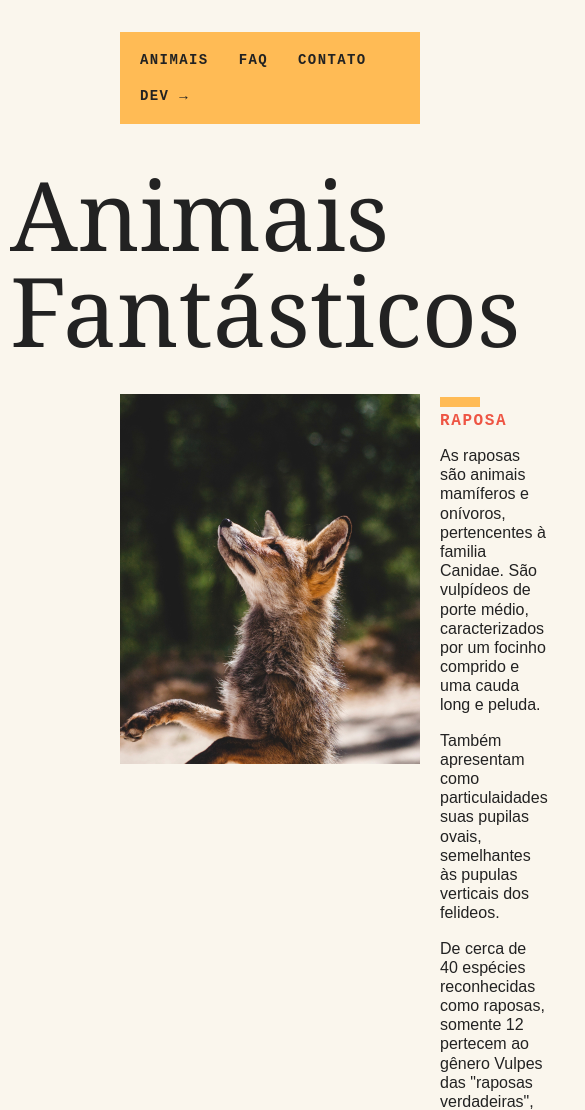
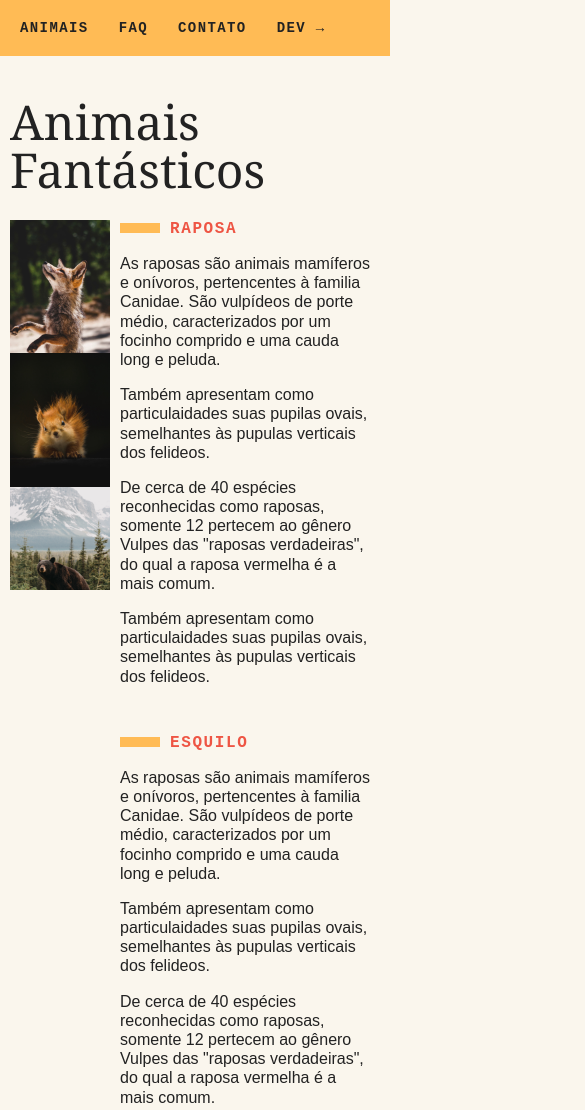
Before and after one commit to TbrunoK/animais-fantasticos, a plain HTML site: page index.html in a window 390 px wide. Shown: the top 1110 px of the page, 585 px wide, since content can reach past the window. Drawn offline with Linux system fonts and the light colour scheme; a script that the page names is missing; a web font is replaced by a local one.

Commit message:
Responsivo

```diff
--- a/css/style.css
+++ b/css/style.css
@@ -198,3 +198,42 @@ body {
   font-family: "ibm plex mono", monospace;
   font-weight: bold;
 }
+
+@media (max-width: 700px) {
+  body {
+    grid-template-columns: 1fr;
+  }
+
+  .menu,
+  .grid-section,
+  .copy {
+    grid-column: 1;
+  }
+
+  .grid-section {
+    grid-template-columns: 100px 1fr;
+    grid-gap: 10px;
+  }
+
+  .animais-lista {
+    grid-column: 1;
+  }
+
+  .faq-lista,
+  .dados,
+  .mapa {
+    grid-column: 1 / 3;
+  }
+
+  .grid-section h1 {
+    font-size: 3rem;
+  }
+
+  .menu {
+    margin-top: 0px;
+  }
+
+  .copy {
+    margin-top: 0px;
+  }
+}
```
